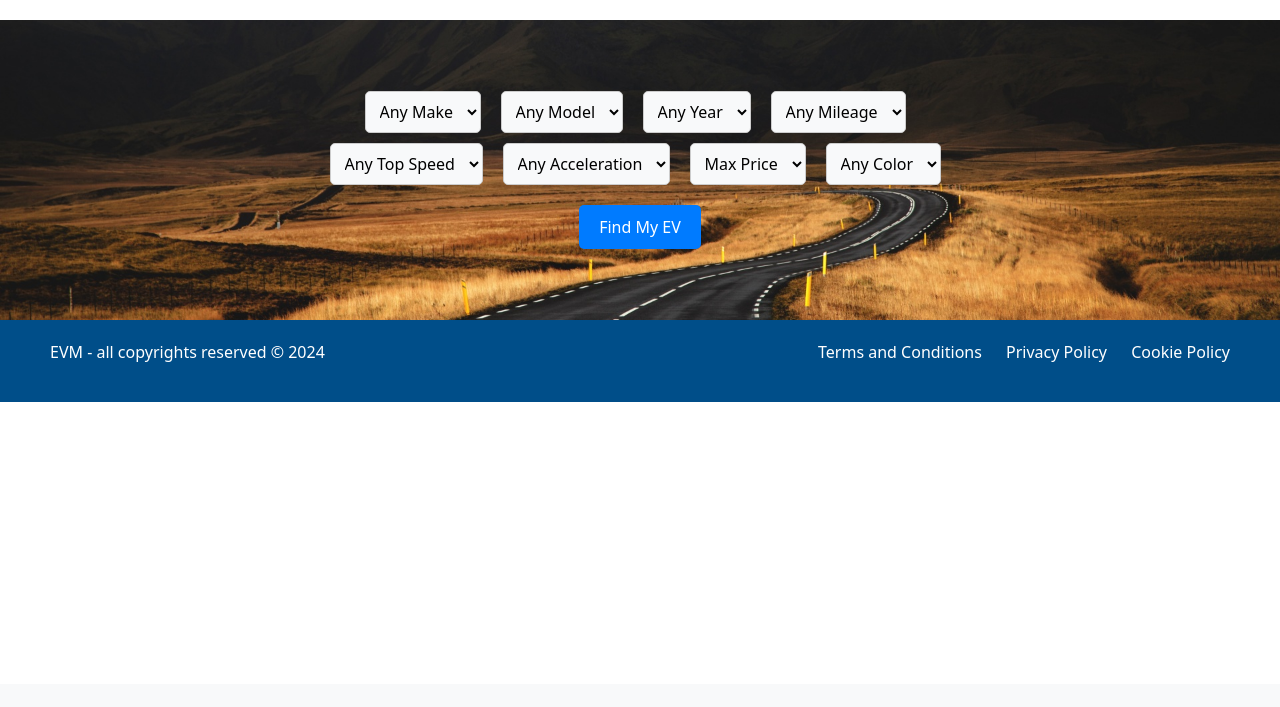
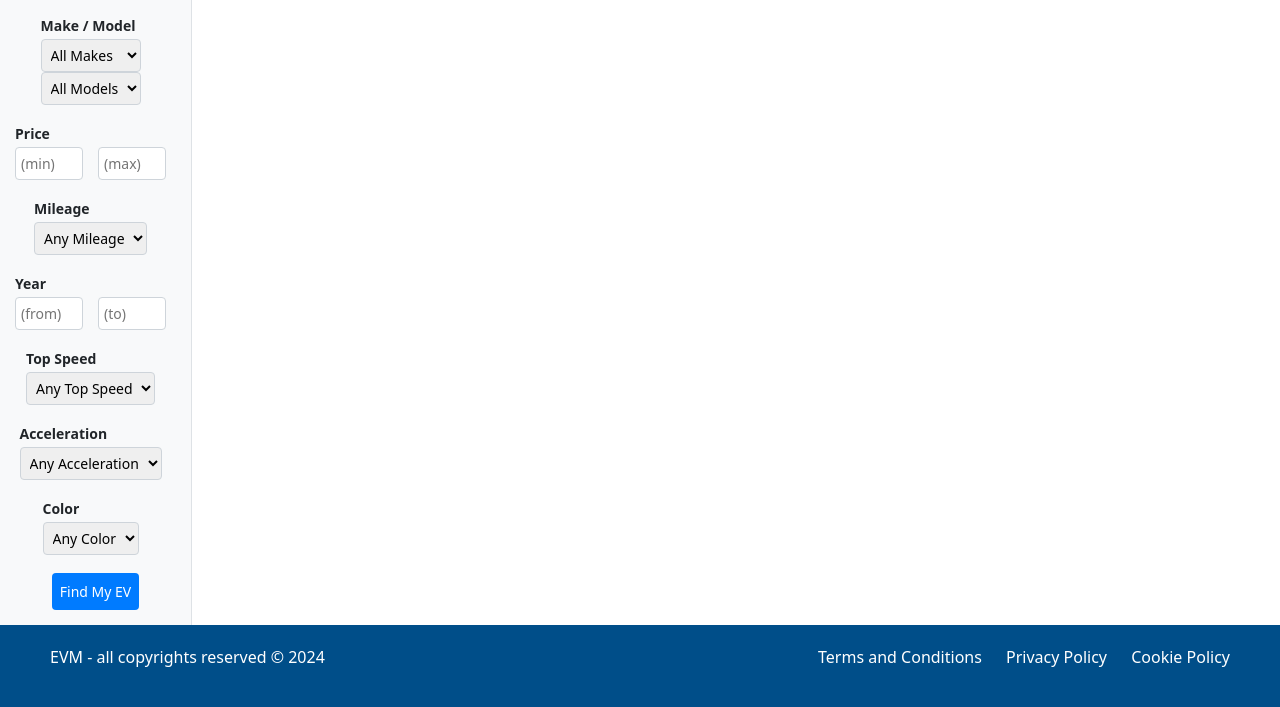
Before and after one commit to imran072/request-forum-app, a Flask app: page /vehicles in a window 1280 px wide. Shown: the part 116-823 px from the top of the page. Before the commit the page ends 518 px from the top, so only its background shows below. Run offline with Flask 3, Linux system fonts and the light colour scheme.

Commit message:
modified search.html to have a filtering functionality instead of search

```diff
--- a/app/routes.py
+++ b/app/routes.py
@@ -53,8 +53,8 @@ def vehicles():
     makes = [v.make for v in Vehicle.query.distinct(Vehicle.make)]
     models = [v.model for v in Vehicle.query.distinct(Vehicle.model)]
     years = sorted({v.year for v in Vehicle.query.distinct(Vehicle.year)})
-    mileage_options = [10000, 20000, 30000, 40000]
-    top_speed_options = [150, 200, 250, 300]
+    mileage_options = [5000, 10000, 15000, 20000, 25000, 30000, 35000, 40000, 50000, 60000, 70000, 80000]
+    top_speed_options = [100, 120, 140, 160, 180, 200, 220, 240, 260, 280, 300]
     acceleration_options = [3.2, 5.6, 7.8]
     price_options = [30000, 40000, 50000]
     color_options = ['Red', 'Blue', 'Black']
--- a/app/static/css/main_webpage.css
+++ b/app/static/css/main_webpage.css
@@ -304,96 +304,116 @@ button:hover {
 
 
 /* Search.html filters */
+.vehicle-filter {
+    float: left;
+    width: 15%; /* Reduced width */
+    padding: 15px;
+    background-color: #f8f9fa;
+    border-right: 1px solid #dee2e6;
+    box-sizing: border-box;
+}
+
+.vehicle-filter form {
+    display: flex;
+    flex-direction: column;
+    gap: 8px;
+}
+
+.vehicle-filter .filter-group {
+    display: flex;
+    flex-direction: column;
+    margin-bottom: 10px;
+}
+
+.vehicle-filter label {
+    margin-bottom: 3px;
+    font-weight: bold;
+    font-size: 14px;
+}
+
+.vehicle-filter select,
+.vehicle-filter input {
+    padding: 5px;
+    border: 1px solid #ced4da;
+    border-radius: 4px;
+    font-size: 14px;
+}
+
+.vehicle-filter .year-range,
+.vehicle-filter .price-range {
+    display: flex;
+    justify-content: space-between;
+    gap: 5px;
+}
+
+.vehicle-filter .year-range input,
+.vehicle-filter .price-range input {
+    width: 48%;
+    padding: 5px;
+    border: 1px solid #ced4da;
+    border-radius: 4px;
+    font-size: 14px;
+}
+
+.vehicle-filter .filter-button {
+    background-color: #007bff;
+    color: white;
+    padding: 8px;
+    border: none;
+    border-radius: 4px;
+    cursor: pointer;
+    font-size: 14px;
+}
+
+.vehicle-filter .filter-button:hover {
+    background-color: #0056b3;
+}
+
+/* Vehicle Grid Styles */
 .vehicle-results {
-    margin: 20px;
-    padding: 10px;
-    border-radius: 10px;
-    background-color: rgba(255, 255, 255, 0.9);
+    float: right;
+    width: 80%; /* Adjusted to fill remaining space */
+    padding: 20px;
+    box-sizing: border-box;
+}
+
+.vehicle-grid {
+    display: grid;
+    grid-template-columns: repeat(3, 1fr);
+    gap: 20px;
+}
+
+.vehicle-card {
+    border: 1px solid #ced4da;
+    border-radius: 8px;
+    padding: 15px;
+    background-color: white;
+    box-shadow: 0 2px 5px rgba(0, 0, 0, 0.1);
+}
+
+.vehicle-card .vehicle-info {
+    display: flex;
+    flex-direction: column;
+    gap: 5px;
+}
+
+.vehicle-card h3 {
+    margin: 0;
+    font-size: 1.25em;
+}
+
+.vehicle-card p {
+    margin: 0;
 }
 
 .vehicle-summary {
     display: flex;
     justify-content: space-between;
     align-items: center;
-    padding: 10px;
+    margin-bottom: 20px;
 }
 
-.tags {
-    display: flex;
-    gap: 5px;
-}
 
-.tags button {
-    padding: 5px 10px;
-    background-color: #007bff;
-    color: #fff;
-    border: none;
-    border-radius: 5px;
-    cursor: pointer;
-}
-
-.sort-by {
-    display: flex;
-    align-items: center;
-    gap: 5px;
-}
-
-.sort-by select {
-    padding: 5px;
-    border: 1px solid #ccc;
-    border-radius: 5px;
-    background-color: #f8f9fa;
-}
-
-.vehicle-grid {
-    display: flex;
-    flex-wrap: wrap;
-    gap: 10px;
-    justify-content: center;
-}
-
-.vehicle-card {
-    display: flex;
-    flex-direction: column;
-    width: 250px;
-    border-radius: 10px;
-    background-color: #fff;
-    box-shadow: 0 2px 10px rgba(0, 0, 0, 0.1);
-    overflow: hidden;
-}
-
-.vehicle-card img {
-    width: 100%;
-    height: 150px;
-    object-fit: cover;
-}
-
-.vehicle-info {
-    padding: 10px;
-    text-align: center;
-}
-
-.vehicle-info h3 {
-    margin-bottom: 10px;
-}
-
-.vehicle-info p {
-    margin-bottom: 10px;
-}
-
-.vehicle-details {
-    display: flex;
-    justify-content: space-between;
-    margin-bottom: 10px;
-    font-weight: bold;
-}
-
-.contact-info {
-    display: flex;
-    flex-direction: column;
-    font-size: 0.9em;
-    color: #555;
-}
 
 /* styles for login page */
 /* Background */
--- a/app/static/js/scripts.js
+++ b/app/static/js/scripts.js
@@ -48,27 +48,3 @@ document.addEventListener('DOMContentLoaded', function() {
         }
     };
 });
-
-// ev ads
-document.addEventListener('DOMContentLoaded', function() {
-    const evSlider = document.querySelector('.ev-ads-slider .slide');
-    const ads = Array.from(evSlider.querySelectorAll('.ad'));
-    const slideInterval = setInterval(shiftAd, 5000);
-
-    function shiftAd() {
-        evSlider.appendChild(ads.shift()); // moves first ad to the end
-        ads.push(evSlider.lastElementChild); // updates the array
-    }
-});
-
-// brand logo slider
-document.addEventListener('DOMContentLoaded', function() {
-    const slider = document.querySelector('.brand-slider .slide');
-    const logos = Array.from(slider.querySelectorAll('img'));
-    const slideInterval = setInterval(shiftLogo, 3000);
-
-    function shiftLogo() {
-        slider.appendChild(logos.shift());
-        logos.push(slider.lastElementChild); // updates the array
-    }
-});
--- a/app/templates/search.html
+++ b/app/templates/search.html
@@ -4,30 +4,32 @@
 
 {% block content %}
 <main class="flex-grow-1">
-    <section class="search"
-    style="background-image: url('{{ url_for('static', filename='img/background.jpg') }}');
-    background-size: cover;
-    background-position: center;">
+    <section class="vehicle-filter">
         <form method="get" action="{{ url_for('main.vehicles') }}">
-            <div class="form-row row-1">
+            <div class="filter-group">
+                <label for="make">Make / Model</label>
                 <select name="make" id="make">
-                    <option value="any" {% if make == 'any' %}selected{% endif %}>Any Make</option>
+                    <option value="any" {% if make == 'any' %}selected{% endif %}>All Makes</option>
                     {% for m in makes %}
                         <option value="{{ m }}" {% if m == make %}selected{% endif %}>{{ m }}</option>
                     {% endfor %}
                 </select>
                 <select name="model" id="model">
-                    <option value="any" {% if model == 'any' %}selected{% endif %}>Any Model</option>
+                    <option value="any" {% if model == 'any' %}selected{% endif %}>All Models</option>
                     {% for mdl in models %}
                         <option value="{{ mdl }}" {% if mdl == model %}selected{% endif %}>{{ mdl }}</option>
                     {% endfor %}
                 </select>
-                <select name="year" id="year">
-                    <option value="any" {% if year == 'any' %}selected{% endif %}>Any Year</option>
-                    {% for yr in years %}
-                        <option value="{{ yr }}" {% if yr == year %}selected{% endif %}>{{ yr }}</option>
-                    {% endfor %}
-                </select>
+            </div>
+            <div class="filter-group">
+                <label for="price">Price</label>
+                <div class="price-range">
+                    <input type="number" name="min_price" placeholder="(min)" min="0" value="{{ min_price if min_price != 'any' else '' }}">
+                    <input type="number" name="max_price" placeholder="(max)" min="0" value="{{ max_price if max_price != 'any' else '' }}">
+                </div>
+            </div>
+            <div class="filter-group">
+                <label for="mileage">Mileage</label>
                 <select name="mileage" id="mileage">
                     <option value="any" {% if mileage_value == 'any' %}selected{% endif %}>Any Mileage</option>
                     {% for mile in mileage %}
@@ -35,25 +37,33 @@
                     {% endfor %}
                 </select>
             </div>
-            <div class="form-row row-2">
+            <div class="filter-group">
+                <label for="year">Year</label>
+                <div class="year-range">
+                    <input type="number" name="from_year" placeholder="(from)" min="1900" value="{{ from_year if from_year != 'any' else '' }}">
+                    <input type="number" name="to_year" placeholder="(to)" min="1900" value="{{ to_year if to_year != 'any' else '' }}">
+                </div>
+            </div>
+            <div class="filter-group">
+                <label for="top_speed">Top Speed</label>
                 <select name="top_speed" id="top_speed">
                     <option value="any" {% if top_speed_value == 'any' %}selected{% endif %}>Any Top Speed</option>
                     {% for speed in top_speed %}
                         <option value="{{ speed }}" {% if speed == top_speed_value %}selected{% endif %}>{{ speed }} km/h</option>
                     {% endfor %}
                 </select>
+            </div>
+            <div class="filter-group">
+                <label for="acceleration">Acceleration</label>
                 <select name="acceleration" id="acceleration">
                     <option value="any" {% if acceleration_value == 'any' %}selected{% endif %}>Any Acceleration</option>
                     {% for acc in acceleration %}
                         <option value="{{ acc }}" {% if acc == acceleration_value %}selected{% endif %}>0-100 km/h in {{ acc }} seconds</option>
                     {% endfor %}
                 </select>
-                <select name="price" id="price">
-                    <option value="any" {% if price_value == 'any' %}selected{% endif %}>Max Price</option>
-                    {% for price in prices %}
-                        <option value="{{ price }}" {% if price == price_value %}selected{% endif %}>${{ price }}</option>
-                    {% endfor %}
-                </select>
+            </div>
+            <div class="filter-group">
+                <label for="color">Color</label>
                 <select name="color" id="color">
                     <option value="any" {% if color == 'any' %}selected{% endif %}>Any Color</option>
                     {% for clr in colors %}
@@ -61,16 +71,12 @@
                     {% endfor %}
                 </select>
             </div>
-            <div class="form-row find-button">
-                <button type="submit">Find My EV</button>
-            </div>
+            <button type="submit" class="filter-button">Find My EV</button>
         </form>
     </section>
 
-    <!-- displays filtered cars -->
     {% if vehicles %}
-    <section class="vehicle-results">
-        <div class="vehicle-summary">
+    <section class="vehicle-results" >
             <p>{{ vehicles|length }} EV{{ 's' if vehicles|length > 1 else '' }} found</p>
             <div class="tags">
                 {% if make != 'any' %}<button>{{ make }} <span>&times;</span></button>{% endif %}
@@ -78,13 +84,13 @@
                 <button>Clear All</button>
             </div>
         </div>
-        <div class="vehicle-grid">
+        <div class="vehicle-grid" >
             {% for vehicle in vehicles %}
             <div class="vehicle-card">
                 <div class="vehicle-info">
                     <h3>{{ vehicle.make }} {{ vehicle.model }}</h3>
                     <p>${{ vehicle.price }}</p>
-                    <p>{{ vehicle.year }} - {{ vehicle.mileage }} miles</p>
+                    <p>{{ vehicle.year }} - {{ vehicle.mileage }} km</p>
                     <p>Top Speed: {{ vehicle.top_speed }} km/h</p>
                     <p>Acceleration: 0-100 km/h in {{ vehicle.acceleration }} seconds</p>
                     <p>Location: {{ vehicle.seller.name }} - {{ vehicle.seller.email }}</p>
@@ -94,4 +100,5 @@
         </div>
     </section>
     {% endif %}
+</main>
 {% endblock %}
```
Also changed, not shown: 3 other files.
